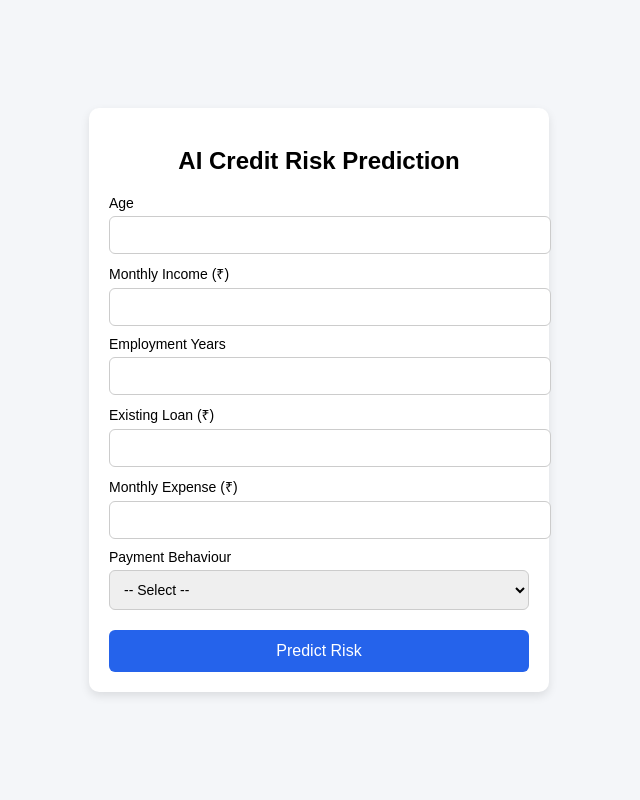
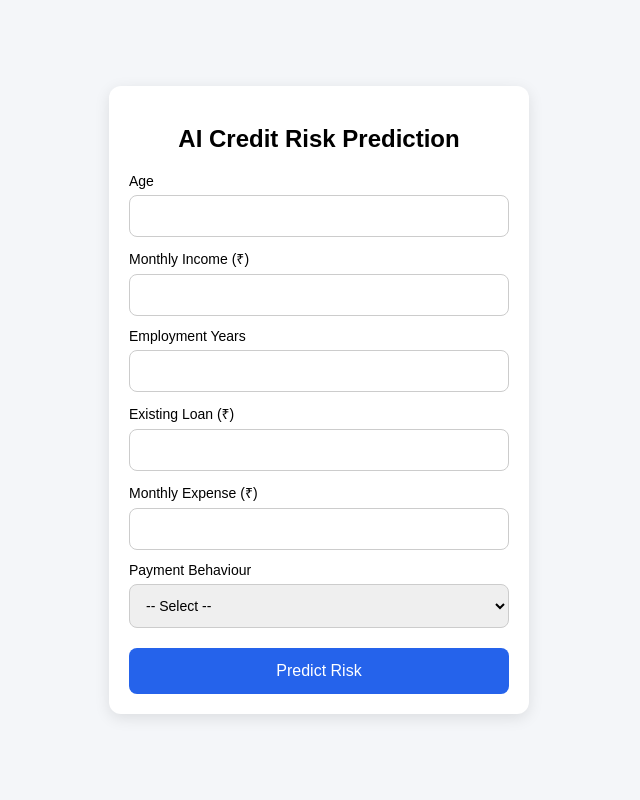
Before and after one commit to sathish26msk/ai-credit-scoring, a Flask app: page / in a window 1280 px wide. Shown: the whole page, without its empty margins (321-961 px from the left). Run offline with Flask 3, Linux system fonts and the light colour scheme.

Commit message:
index.html

```diff
--- a/templates/index.html
+++ b/templates/index.html
@@ -3,29 +3,34 @@
 <head>
     <meta charset="UTF-8">
 
-    <!-- 🔥 THIS IS MOST IMPORTANT -->
+    <!-- 🔥 MUST FOR MOBILE -->
     <meta name="viewport" content="width=device-width, initial-scale=1.0">
 
     <title>AI Credit Risk Prediction</title>
 
     <style>
+        * {
+            box-sizing: border-box; /* 🔥 MAIN FIX */
+        }
+
         body {
             font-family: Arial, sans-serif;
             background: #f4f6f9;
+            margin: 0;
             display: flex;
             justify-content: center;
             align-items: center;
-            margin: 0;
             min-height: 100vh;
         }
 
         .container {
             background: white;
-            padding: 20px;
-            border-radius: 10px;
             width: 100%;
             max-width: 420px;
-            box-shadow: 0 4px 10px rgba(0,0,0,0.1);
+            padding: 20px;
+            border-radius: 12px;
+            box-shadow: 0 4px 15px rgba(0,0,0,0.1);
+            margin: 10px;
         }
 
         h2 {
@@ -34,26 +39,26 @@
         }
 
         label {
+            display: block;
+            margin-top: 12px;
             font-size: 14px;
-            margin-top: 10px;
-            display: block;
         }
 
         input, select {
             width: 100%;
-            padding: 10px;
-            margin-top: 5px;
-            border-radius: 6px;
+            padding: 12px;
+            margin-top: 6px;
+            border-radius: 8px;
             border: 1px solid #ccc;
             font-size: 14px;
         }
 
         button {
             width: 100%;
-            padding: 12px;
+            padding: 14px;
             margin-top: 20px;
             border: none;
-            border-radius: 6px;
+            border-radius: 8px;
             background: #2563eb;
             color: white;
             font-size: 16px;
@@ -64,10 +69,9 @@
             background: #1e40af;
         }
 
-        /* 🔥 MOBILE FIX */
+        /* 🔥 MOBILE OPTIMIZATION */
         @media (max-width: 480px) {
             .container {
-                margin: 10px;
                 padding: 15px;
             }
 
@@ -76,13 +80,13 @@
             }
 
             input, select {
+                padding: 10px;
                 font-size: 13px;
-                padding: 8px;
             }
 
             button {
+                padding: 12px;
                 font-size: 14px;
-                padding: 10px;
             }
         }
     </style>
```
